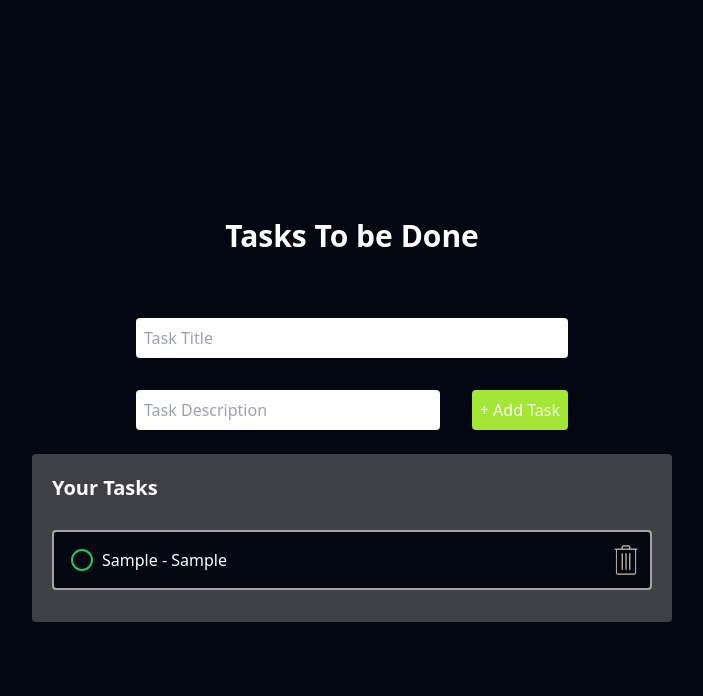
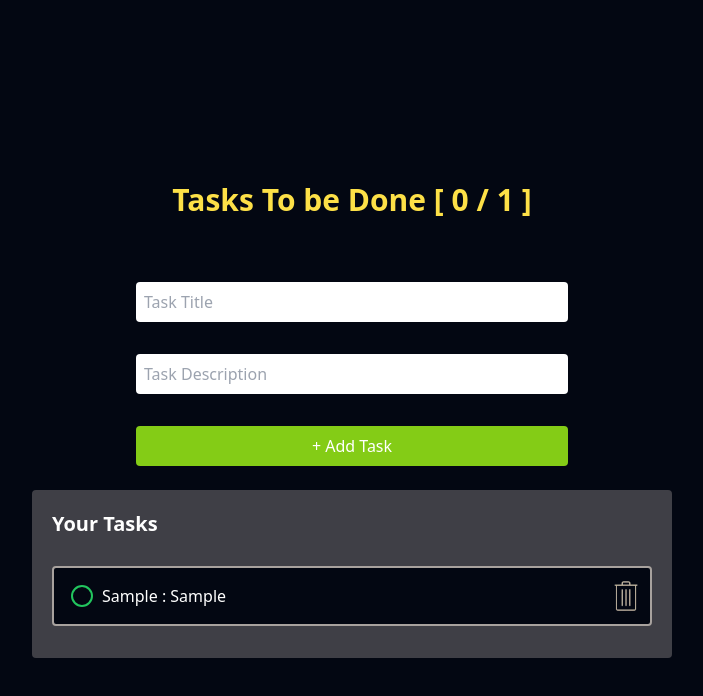
Before and after one commit to mani-sahu/ToDoList, a React (Vite) app: page / in a window 1280 px wide. Both pictures are taken after typing "Sample", "Sample" into the empty fields and a click on the button "+ Add Task". Shown: the top 696 px of the page, without its empty margins (288-991 px from the left). Built offline with nearby package versions, Linux system fonts and the light colour scheme.

Commit message:
small ui changes and Counter implementation

```diff
--- a/src/App.jsx
+++ b/src/App.jsx
@@ -1,10 +1,17 @@
-import React, { useState } from "react";
+import React, { useEffect, useState } from "react";
 import deleteIcon from './assets/deleteicon.jpg';
 
 function App() {
   const [tasks, setTasks] = useState([]);
   const [taskTitle, setTaskTitle] = useState("");
   const [taskDescription, setTaskDescription] = useState("");
+  const [completedTasksCount, setCompletedTasksCount] = useState(0);
+
+  useEffect(() => {
+    // Calculate the number of completed tasks whenever tasks change
+    const countCompletedTasks = tasks.reduce((acc, task) => task.completed ? acc + 1 : acc, 0);
+    setCompletedTasksCount(countCompletedTasks);
+  }, [tasks]);
 
   const handleTitle = (e) => {
     setTaskTitle(e.target.value);
@@ -47,9 +54,8 @@ function App() {
   return (
     <div className=" min-h-screen flex items-center justify-center bg-gray-950">
       <div className="p-4  flex-col w-full max-w-2xl items-center justify-center ">
-      <h2 className=" text-center text-white text-3xl font-bold p-10">
-        Tasks To be Done
-      </h2>
+      <h2 className=" text-center text-yellow-300 text-3xl font-bold p-10">Tasks To be Done [ {completedTasksCount} / {tasks.length} ]</h2>
+      {/* <h2 className=" text-center text-white text-xl font-bold">{completedTasksCount} out of {tasks.length}</h2> */}
       <div className="p-4 flex flex-col items-center justify-center w-full">
         <form
           action=""
@@ -74,7 +80,7 @@ function App() {
           />
           <button
             type="submit"
-            className=" text-white bg-lime-400 hover:bg-lime-600 p-2 rounded m-2"
+            className=" text-white bg-lime-500 hover:bg-lime-800 p-2 rounded m-2 w-full"
           >
             + Add Task
           </button>
@@ -116,7 +122,7 @@ function App() {
 
                 {/* <li key={index} className="flex-grow"> */}
                 <span className={task.completed ? 'line-through' : ''}>
-                  {task.title} - {task.description}
+                  {task.title} : {task.description}
                 </span>
                 </button>
                 {/* </li> */}
@@ -134,6 +140,7 @@ function App() {
 
                 <button onClick={() => handleDelete(index)}>
                   <img src={deleteIcon}
+                      className="text-red-600"
                       alt="Delete"
                       width="32"
                       height="34" />
```
